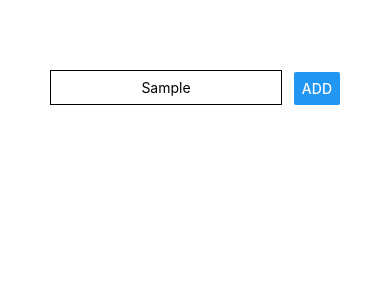
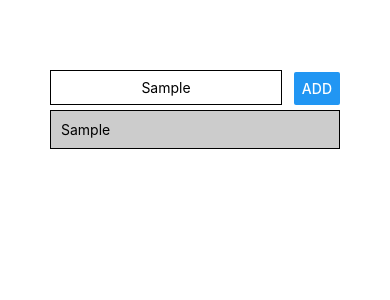
Before and after one commit to GuximS1/ReactNativeTest, a React Native app: screen / in a window 390 px wide. Both pictures are taken after typing "Sample" into the empty fields and a click on the button "ADD". Shown: the top 300 px of the page. Built offline with nearby package versions, Linux system fonts and the light colour scheme.

Commit message:
Course goals

```diff
--- a/App.js
+++ b/App.js
@@ -1,15 +1,35 @@
-import { StatusBar } from "expo-status-bar";
 import React, { useState } from "react";
 import { StyleSheet, Text, View, TextInput, Button } from "react-native";
 
 export default function App() {
+  const [enteredGoal, setEnteredGoal] = useState("");
+  const [courseGoals, setCourseGoals] = useState([]);
+
+  const GoalHandler = (enteredText) => {
+    setEnteredGoal(enteredText);
+  };
+
+  const AllGoals = () => {
+    setCourseGoals((currentGoals) => [...currentGoals, enteredGoal]);
+  };
   return (
     <View style={styles.screen}>
       <View style={styles.inputContainer}>
-        <TextInput placeholder=" Course goals" style={styles.input} />
-        <Button title="ADD" />
+        <TextInput
+          placeholder=" Course goals"
+          style={styles.input}
+          onChangeText={GoalHandler}
+          value={enteredGoal}
+        />
+        <Button title="ADD" onPress={AllGoals} />
       </View>
-      <View></View>
+      <View>
+        {courseGoals.map((goal) => (
+          <View style={styles.items} key={goal}>
+            <Text>{goal}</Text>
+          </View>
+        ))}
+      </View>
     </View>
   );
 }
@@ -30,4 +50,10 @@ const styles = StyleSheet.create({
     width: "80%",
     textAlign: "center",
   },
+  items: {
+    padding: 10,
+    marginVertical: 3,
+    backgroundColor: "#ccc",
+    borderWidth: 1,
+  },
 });
```
